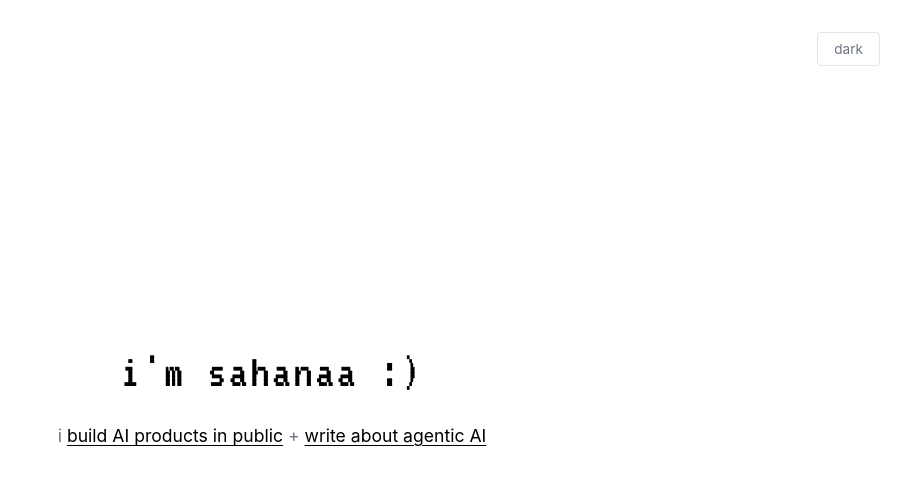
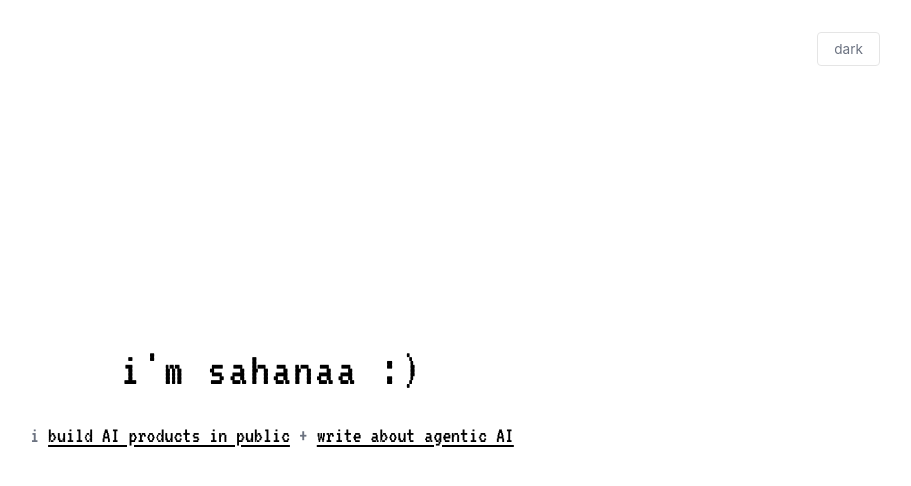
Before and after one commit to notsahanaa/sn-portfolio, a React (Vite) app: page / in a window 1280 px wide. Shown: the top 486 px of the page, without its empty margins (368-1279 px from the left). Built offline with nearby package versions, Linux system fonts and the light colour scheme.

Commit message:
feat: use heading font with body color for homepage subheader

```diff
--- a/src/styles/Home.css
+++ b/src/styles/Home.css
@@ -19,8 +19,9 @@
 }
 
 .home-intro p {
-  font-size: 1.1rem;
-  line-height: 1.8;
+  font-family: var(--font-heading);
+  font-size: 1.4rem;
+  line-height: 1.6;
   color: var(--color-body);
 }
 
```
